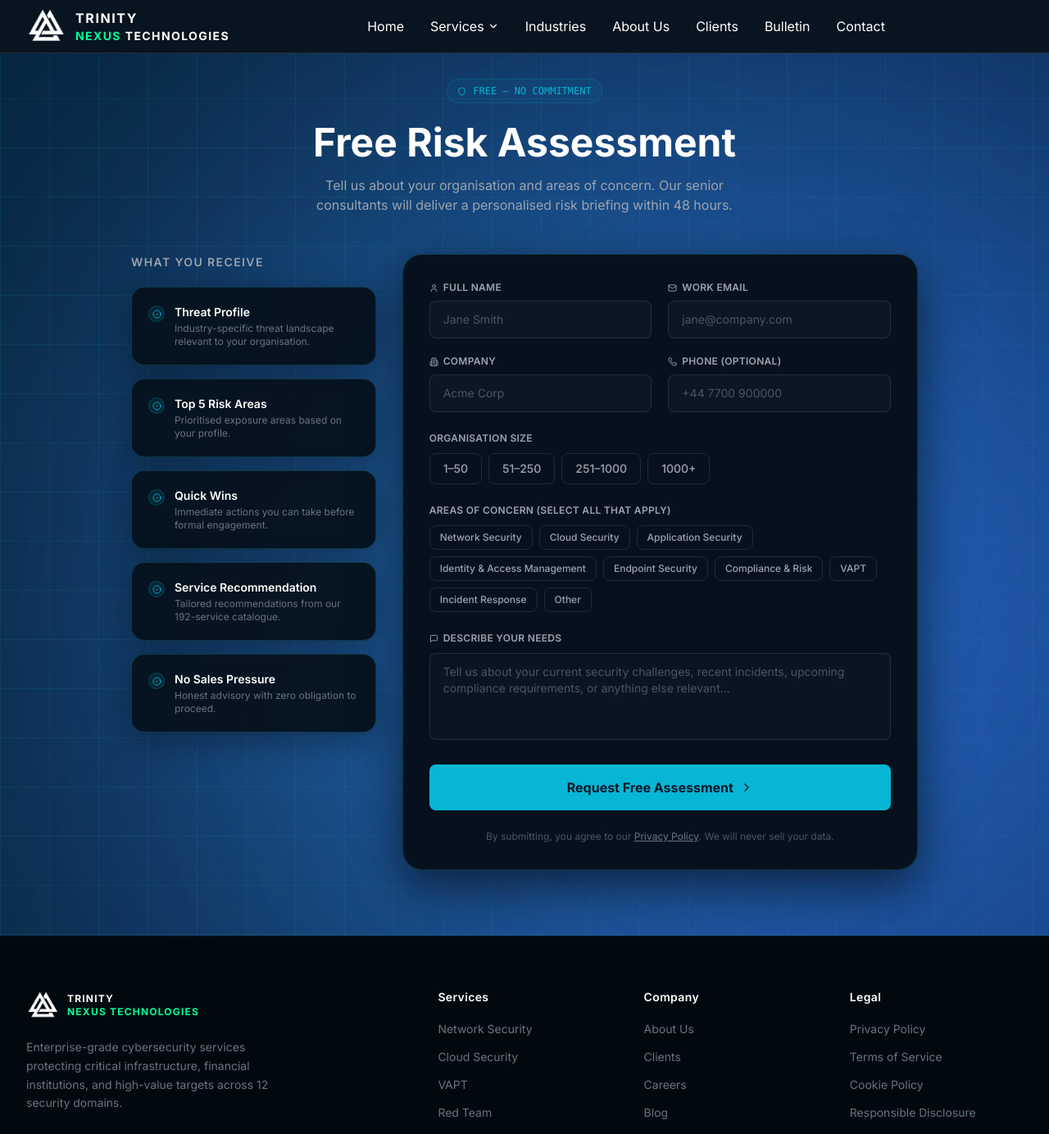
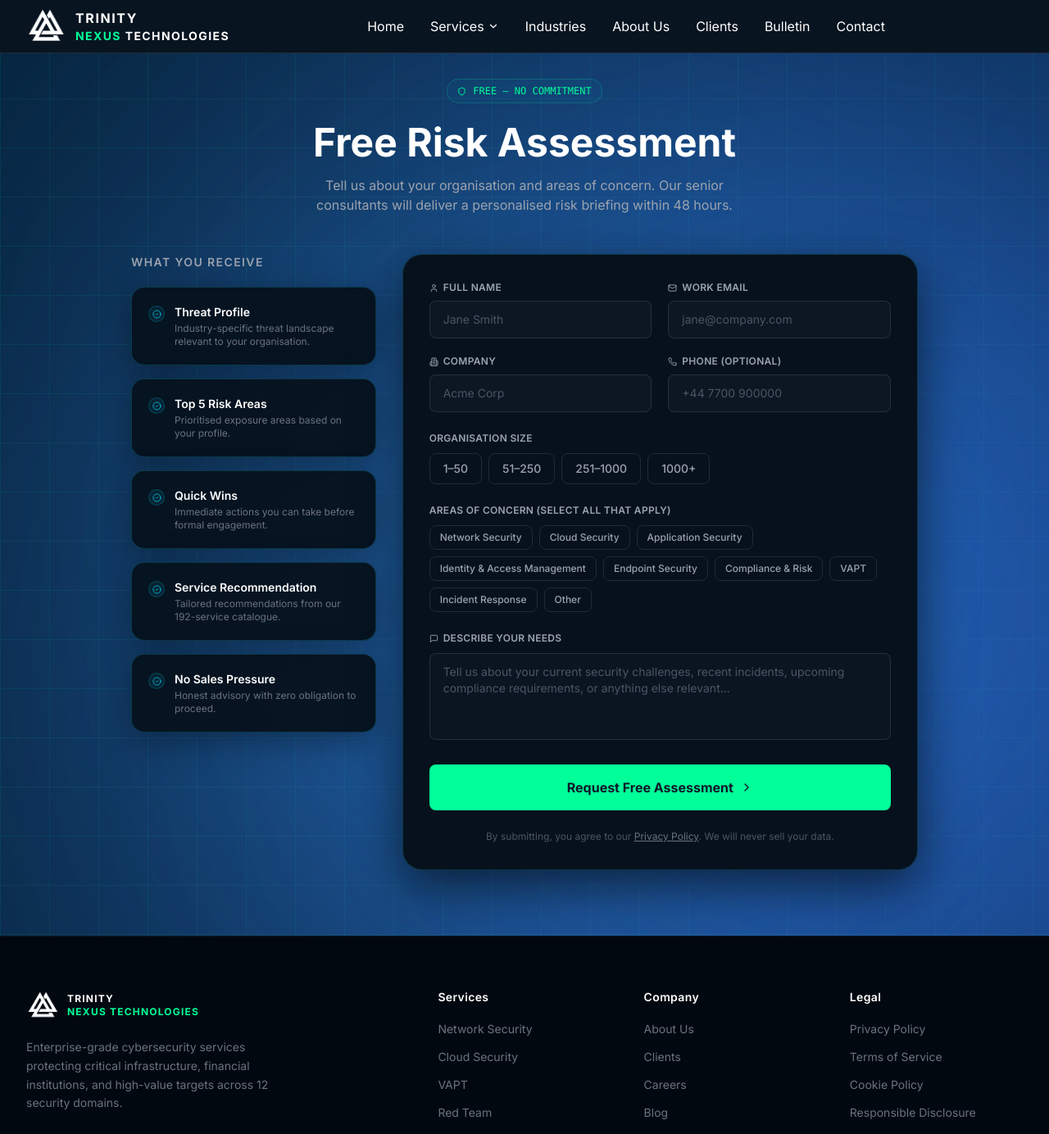
Before and after one commit to trinitynexusit/Trinity-website-aryan, a React (Vite) app: page /assessment in a window 1280 px wide. Shown: the top 1384 px of the page at 82% size. Built offline with nearby package versions, Linux system fonts and the light colour scheme.

Commit message:
Updated website

```diff
--- a/src/pages/Assessment.jsx
+++ b/src/pages/Assessment.jsx
@@ -116,7 +116,7 @@ export default function Assessment() {
       <div className="relative max-w-5xl mx-auto px-4 sm:px-6 lg:px-8">
 
         <div className="text-center mb-12">
-          <div className="inline-flex items-center gap-2 px-3 py-1.5 rounded-full border border-[#06b6d4]/20 bg-[#06b6d4]/5 text-[#06b6d4] text-xs font-mono mb-6">
+          <div className="inline-flex items-center gap-2 px-3 py-1.5 rounded-full border border-[#00FF99]/20 bg-[#06b6d4]/5 text-[#00FF99] text-xs font-mono mb-6">
             <Shield size={11}/>
             FREE — NO COMMITMENT
           </div>
@@ -227,7 +227,7 @@ z-20
                   </p>)}
               </div>
 
-              <button type="submit" disabled={loading} className="w-full flex items-center justify-center gap-2 py-4 bg-[#06b6d4] text-[#0f172a] font-bold rounded-lg hover:bg-[#06b6d4]/90 transition-all hover:shadow-lg hover:shadow-[#06b6d4]/20 active:scale-[0.99] disabled:opacity-70 disabled:cursor-not-allowed">
+              <button type="submit" disabled={loading} className="w-full flex items-center justify-center gap-2 py-4 bg-[#00FF99] text-[#0f172a] font-bold rounded-lg hover:bg-[#00FF99]/90 transition-all hover:shadow-lg hover:shadow-[#00FF99]/20 active:scale-[0.99] disabled:opacity-70 disabled:cursor-not-allowed">
                 {loading ? (<>
                     <Loader2 size={16} className="animate-spin"/>
                     Submitting...
```
